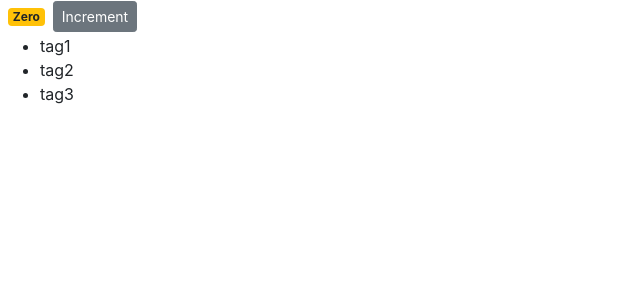
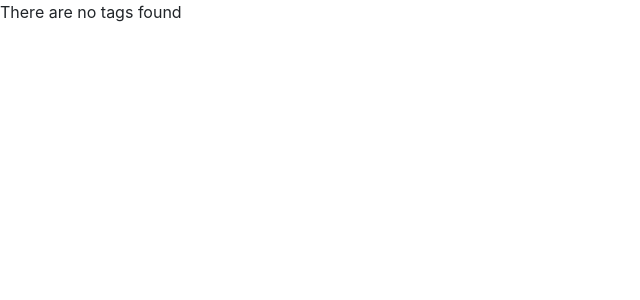
Before and after one commit to info2programmer/react-learning, a React (Create React App) app: page / in a window 1280 px wide. Shown: the top 300 px of the page, without its empty margins (0-640 px from the left). Built offline with nearby package versions, Linux system fonts and the light colour scheme.

Commit message:
Render List Dynamic

```diff
--- a/src/components/counter.jsx
+++ b/src/components/counter.jsx
@@ -3,31 +3,22 @@ import React, { Component } from "react";
 class Counter extends Component {
   state = {
     count: 0,
-    tags: ["tag1", "tag2", "tag3"]
+    tags: []
   };
-  render() {
+
+  rendarTags() {
+    if (this.state.tags.length === 0) return <p>There are no tags found</p>;
+
     return (
-      <div>
-        <span className={this.getCounterClasses()}>{this.formatCounter()}</span>
-        <button className="btn btn-secondary btn-sm">Increment</button>
-        <ul>
-          {this.state.tags.map(tag => (
-            <li key={tag}>{tag}</li>
-          ))}
-        </ul>
-      </div>
+      <ul>
+        {this.state.tags.map(tag => (
+          <li key={tag}>{tag}</li>
+        ))}
+      </ul>
     );
   }
-
-  getCounterClasses() {
-    let badgeIndicator = "m-2 badge badge-";
-    badgeIndicator += this.state.count === 0 ? "warning" : "primary";
-    return badgeIndicator;
-  }
-
-  formatCounter() {
-    const { count } = this.state;
-    return count === 0 ? "Zero" : count;
+  render() {
+    return <div>{this.rendarTags()}</div>;
   }
 }
 
```
